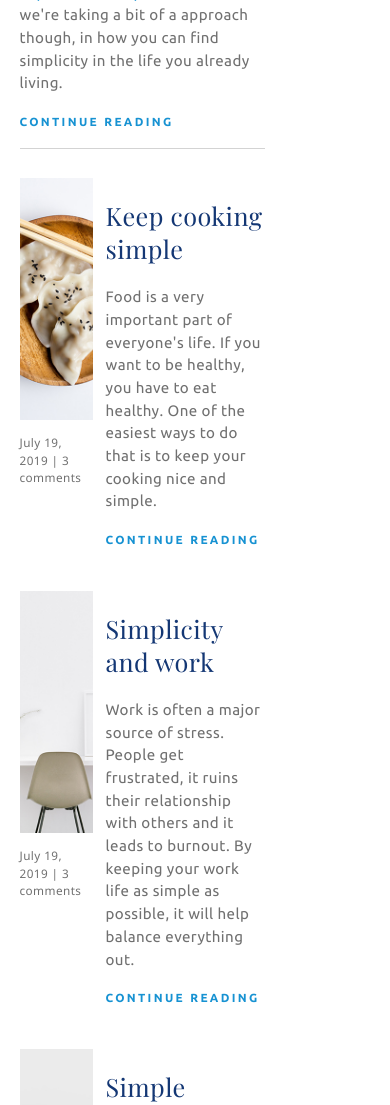
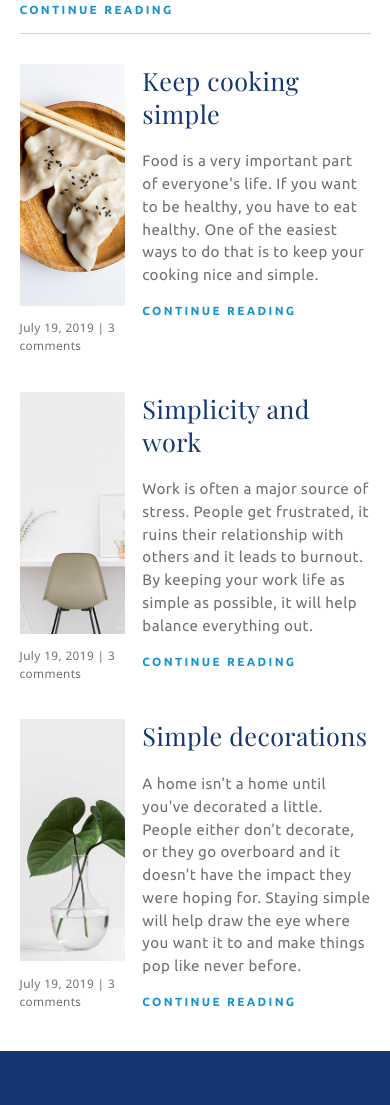
Before and after one commit to CarlEvaristo/The-Simple-Life, a plain HTML site: page index.html in a window 390 px wide. Shown: the part 895-2000 px from the top of the page. Drawn offline with nearby package versions, Linux system fonts and the light colour scheme.

Commit message:
add responsiveness on < 1000px screens

```diff
--- a/css/styles.css
+++ b/css/styles.css
@@ -42,6 +42,7 @@ h1{
     text-align: left;
 }
 h2 {
+    margin-top:0;
     font-family: 'Playfair Display', serif;
     font-size:3rem;
     font-weight:400;
@@ -86,24 +87,6 @@ p{
 }
 
 
-@media (max-width:1000px) {
-    .container {
-        flex-direction: column;
-    }
-    .nav-link{
-        margin-left: 0;
-    }
-    .nav-list-item {
-        margin-bottom: 1em;
-    }
-    .nav-list {
-        flex-direction: column;
-    }
-    .site-title {
-        text-align: center;
-    }
-}
-
 main {
     /* border: 3px solid magenta; */
     width: 70%;
@@ -130,12 +113,14 @@ main {
     text-decoration: underline;
 }
 .continue-txt {
+    display:block;
     text-transform: uppercase;
     color: #1792D2;
     letter-spacing: 0.2em;
     font-size:1.4rem;
     font-weight: bold;
     margin: 1.5em 0;
+    text-decoration: none;
 }
 
 article hr {
@@ -166,9 +151,6 @@ article hr {
     height: 242px;
     object-fit: cover;
     object-position: 50% 50%;
-}
-.img-left-aligned {
-    object-position: 10% 50%;
 }
 
 .sidebar{
@@ -225,3 +207,36 @@ footer p {
 #date-copyright{
     font-weight: 200;
 }
+
+.img-left-aligned {
+    object-position: 10% 50%;
+}
+.img-center-aligned {
+    object-position: 50% 50%;
+}
+
+
+@media (max-width:1000px) {
+    .container {
+        flex-direction: column;
+        align-items:center;
+    }
+    .nav-link{
+        margin-left: 0;
+    }
+    .nav-list-item {
+        margin-bottom: 1em;
+    }
+    .nav-list {
+        flex-direction: column;
+    }
+    .site-title {
+        text-align: center;
+    }
+    main {
+        width: 100%;
+    }
+    .sidebar-box {
+        display:none;
+    }
+}
--- a/index.html
+++ b/index.html
@@ -23,7 +23,7 @@
         </header>
 
         <div class="container">
-            <main role="main">
+            <main role="main" class="article-wrapper">
                 <article class="main-article">
                     <img
                     src="img/life.jpg"
@@ -32,44 +32,42 @@
                     <p class="photo-txt">July 23, 2019 | 3 comments</p>
                     <h2>Finding simplicity in life</h2>
                     <p><strong>Life can get complicated really quickly,</strong> but it doesn't have to be! There are many ways to simplify your life, <span class="accent-text">a few of which we've explored in the past.</span> This week we're taking a bit of a approach though, in how you can find simplicity in the life you already living.</p>
-                    <p class="continue-txt">continue reading</p>
+                    <a href="#" class="continue-txt">continue reading</a>
                     <hr>
                 </article>
-                <section class="article-wrapper">
-                    <div class="sub-article">
+                <article class="sub-article">
                     <div class="col-left">
-                            <img src="img/food.jpg" alt="plate of dim sum with chop sticks" class="article-img">
+                        <img class="article-img" src="img/food.jpg" alt="plate of dim sum with chop sticks">
                         <p class="photo-txt">July 19, 2019 | 3 comments</p>
                     </div>
                     <div class="col-right">
                         <h2>Keep cooking simple</h2>
                         <p> Food is a very important part of everyone's life. If you want to be healthy, you have to eat healthy. One of the easiest ways to do that is to keep your cooking nice and simple. </p>
-                            <p class="continue-txt">continue reading</p>
+                        <a href="#" class="continue-txt">continue reading</a>
                     </div>
-                    </div>
-                    <div class="sub-article">
+                </article>
+                <article class="sub-article">
                     <div class="col-left">
-                            <img src="img/work.jpg" alt="plate of dim sum with chop sticks" class="article-img">
+                        <img class="article-img" src="img/work.jpg" alt="plate of dim sum with chop sticks">
                         <p class="photo-txt">July 19, 2019 | 3 comments</p>
                     </div>
                     <div class="col-right">
                         <h2>Simplicity and work</h2>
                         <p>Work is often a major source of stress. People get frustrated, it ruins their relationship with others and it leads to burnout. By keeping your work life as simple as possible, it will help balance everything out.</p>
-                            <p class="continue-txt">continue reading</p>
+                        <a href="#" class="continue-txt">continue reading</a>
                     </div>
-                    </div>
-                    <div class="sub-article">
+                </article>
+                <article class="sub-article">
                     <div class="col-left">
-                            <img src="img/deco.jpg" alt="plate of dim sum with chop sticks" class="article-img img-left-aligned">
+                        <img class="article-img img-left-aligned" src="img/deco.jpg" alt="plate of dim sum with chop sticks">
                         <p class="photo-txt">July 19, 2019 | 3 comments</p>
                     </div>
                     <div class="col-right">
                         <h2>Simple decorations</h2>
                         <p>A home isn't a home until you've decorated a little. People either don't decorate, or they go overboard and it doesn't have the impact they were hoping for. Staying simple will help draw the eye where you want it to and make things pop like never before.  </p>
-                            <p class="continue-txt">continue reading</p>
+                        <a href="#" class="continue-txt">continue reading</a>
                     </div>
-                    </div>
-                </section>
+                </article>
             </main>
 
             <aside class="sidebar">
@@ -82,12 +80,12 @@
                 <div class="sidebar-box">
                     <h3>RECENT POSTS</h3>
                     <div class="post">
-                        <img src="img/food.jpg" class="sidebar-box-img" alt="image of author in dunes landscape with wind blowing through his hair">
+                        <img src="img/food.jpg" class="sidebar-box-img img-center-aligned" alt="image of author in dunes landscape with wind blowing through his hair">
                         <h4 class="recent-title">Keeping cooking simple</h4>
                         <hr>
                     </div>
                     <div class="post">
-                        <img src="img/work.jpg" class="sidebar-box-img" alt="image of author in dunes landscape with wind blowing through his hair">
+                        <img src="img/work.jpg" class="sidebar-box-img img-center-aligned" alt="image of author in dunes landscape with wind blowing through his hair">
                         <h4 class="recent-title">Keeping cooking simple</h4>
                         <hr>
                     </div>
```
Lines whose indentation alone changed are shown as unchanged.
